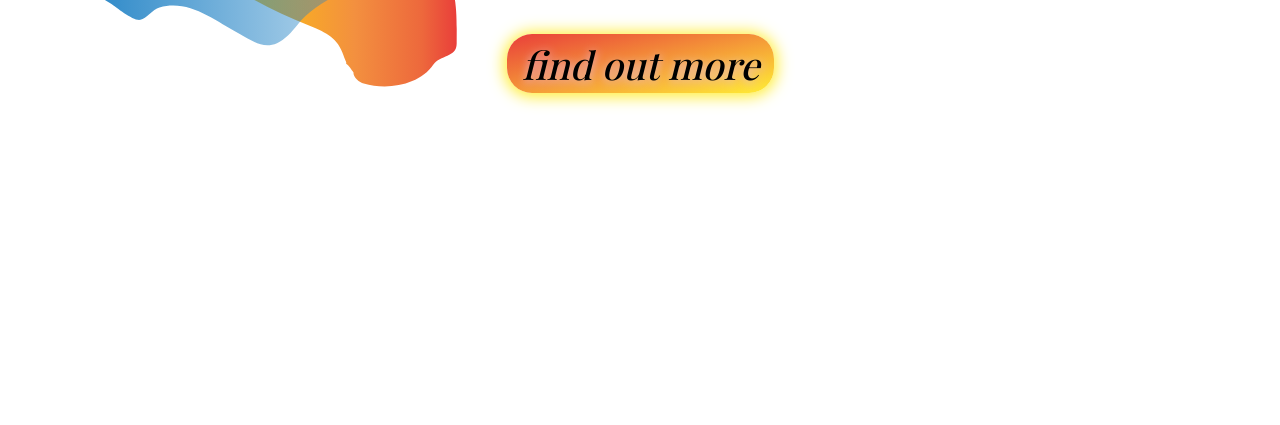
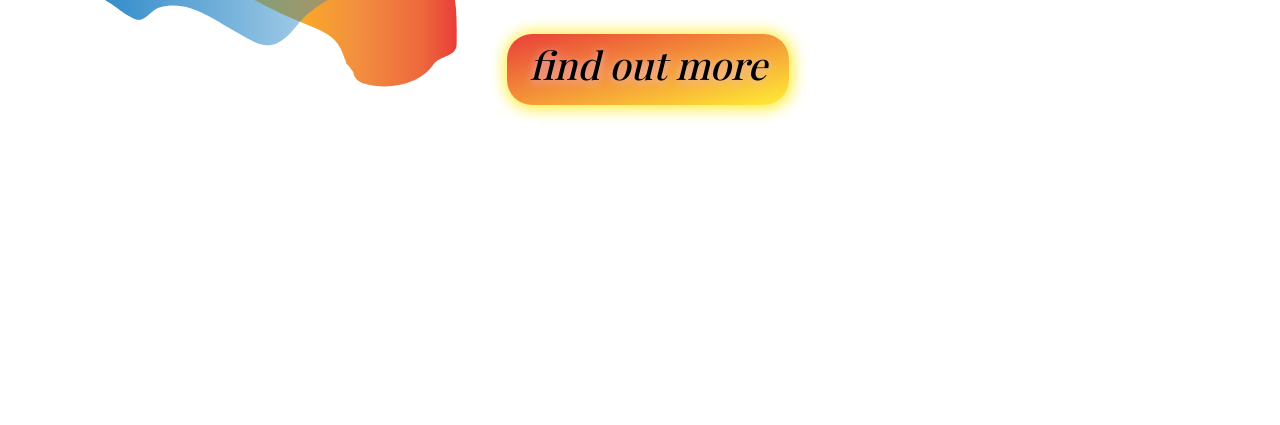
Before and after one commit to daf-naf/dfweb, a plain HTML site: page index.html in a window 1280 px wide. Shown: the part 375-800 px from the top of the page. Drawn offline with nearby package versions, Linux system fonts and the light colour scheme; a web font is replaced by a local one.

Commit message:
Update landing.css

```diff
--- a/landing.css
+++ b/landing.css
@@ -127,10 +127,10 @@ h2{
     font-style: italic;
     font-size: 3vw;
     text-shadow: 0 2px 10px  rgb(233, 190, 233);
-    box-shadow: 0 1px 15px 3px #ffed35;
+    box-shadow: 1px 1px 15px 3px #ffed35;
     border-radius: 25px;
     border: none;
-    padding: 0.5% 2%;
+    padding: 0.5% 3% 2%;
     position: relative;
   z-index: 1; /* matters! */
   background: linear-gradient(
```
